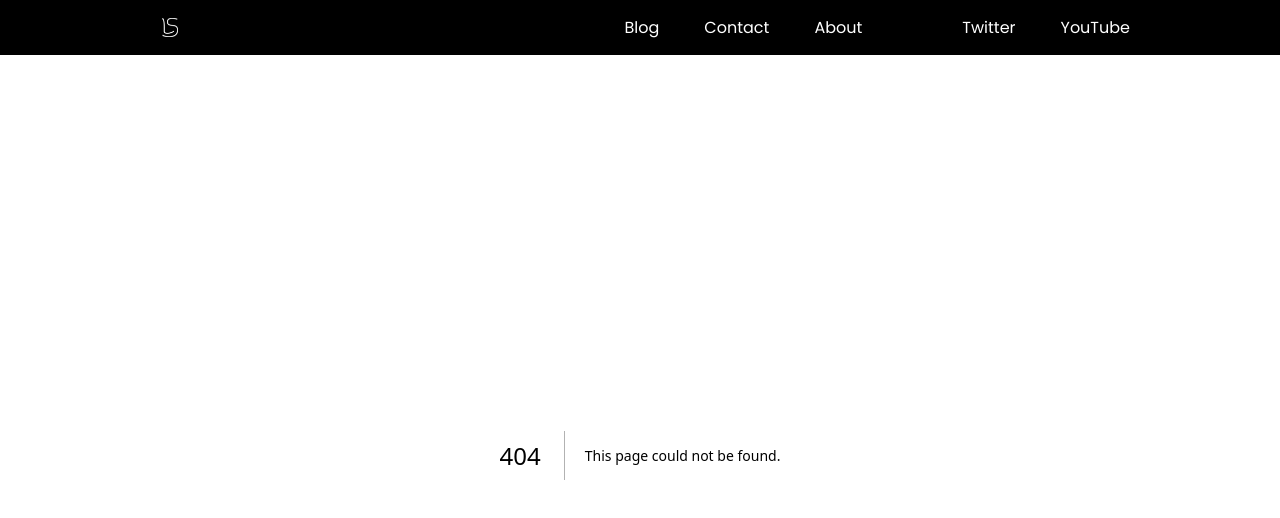
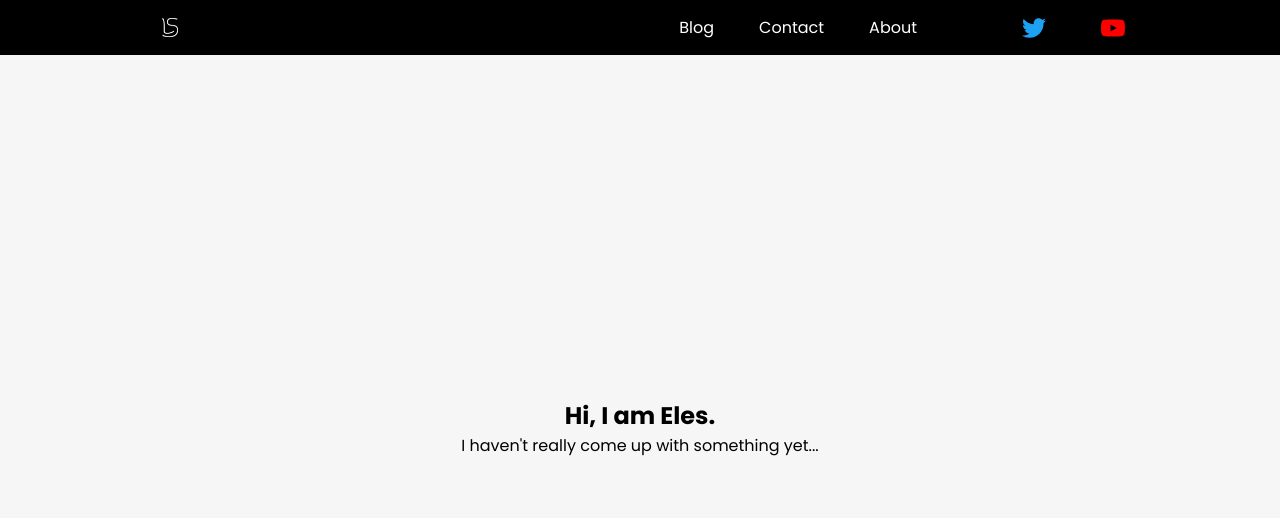
Before and after one commit to eleswastaken/blog.eleswastaken.com, a Next.js app: page /about in a window 1280 px wide. Before the commit this address had no page. Shown: the top 518 px of the page. Built offline with nearby package versions, Linux system fonts and the light colour scheme.

Commit message:
Add about and contact pages; fix header icons

```diff
--- a/components/_header.js
+++ b/components/_header.js
@@ -29,8 +29,20 @@ export default function Header() {
                     </nav>
                     <nav className="social-media">
                         <ul>
-                            <li><a target="_blank" href="https://twitter.com/elesismailov">Twitter</a></li>
-                            <li><a target="_blank" href="https://www.youtube.com/@elesismailov/">YouTube</a></li>
+                            <li>
+                              <a target="_blank" href="https://twitter.com/elesismailov">
+                                <svg width="27" height="22" viewBox="0 0 27 22" fill="none" xmlns="http://www.w3.org/2000/svg" alt='my twitter'>
+                                <path d="M24.2247 5.48279C24.2418 5.72341 24.2418 5.96407 24.2418 6.20469C24.2418 13.5437 18.6739 22 8.49749 22C5.36232 22 2.44989 21.089 0 19.5078C0.445449 19.5594 0.873707 19.5766 1.33629 19.5766C3.92319 19.5766 6.30458 18.7 8.20624 17.2047C5.77349 17.1531 3.73477 15.5547 3.03234 13.3547C3.37501 13.4062 3.71763 13.4406 4.07744 13.4406C4.57425 13.4406 5.07112 13.3718 5.53365 13.2516C2.99812 12.7359 1.0964 10.5016 1.0964 7.80312V7.73439C1.83305 8.14689 2.68973 8.4047 3.59766 8.43904C2.10717 7.44214 1.13068 5.7406 1.13068 3.81559C1.13068 2.78436 1.40474 1.83904 1.88447 1.01404C4.60848 4.38278 8.70305 6.58275 13.2944 6.82341C13.2087 6.41091 13.1573 5.98127 13.1573 5.55157C13.1573 2.49216 15.6244 0 18.691 0C20.2843 0 21.7233 0.670311 22.7341 1.75312C23.9847 1.51251 25.184 1.04843 26.2462 0.412503C25.835 1.70159 24.9613 2.78441 23.8135 3.47186C24.9271 3.35161 26.0064 3.04216 27 2.61252C26.2463 3.71247 25.304 4.69212 24.2247 5.48279Z" fill="#1DA1F2"/>
+                                </svg>
+                              </a>
+                            </li>
+                            <li>
+                              <a target="_blank" href="https://www.youtube.com/@elesismailov/">
+                                <svg width="28" height="20" viewBox="0 0 548 384" fill="none" xmlns="http://www.w3.org/2000/svg">
+                                <path d="M535.655 60.083C529.374 36.433 510.868 17.807 487.371 11.486C444.781 0 274 0 274 0C274 0 103.22 0 60.6291 11.486C37.1321 17.808 18.6261 36.433 12.3451 60.083C0.933105 102.95 0.933105 192.388 0.933105 192.388C0.933105 192.388 0.933105 281.826 12.3451 324.693C18.6261 348.343 37.1321 366.193 60.6291 372.514C103.22 384 274 384 274 384C274 384 444.78 384 487.371 372.514C510.868 366.193 529.374 348.343 535.655 324.693C547.067 281.826 547.067 192.388 547.067 192.388C547.067 192.388 547.067 102.95 535.655 60.083ZM218.145 273.591V111.185L360.884 192.39L218.145 273.591Z" fill="red"/>
+                                </svg>
+                              </a>
+                            </li>
                         </ul>
                     </nav>
                 </div>
--- a/pages/_app.js
+++ b/pages/_app.js
@@ -7,7 +7,7 @@ function MyApp({ Component, pageProps }) {
   return (
     <>
       <Head>
-        <meta name="viewport" content="width=device-width, initial-scale=1" />
+        <meta name="viewport" content="height=device-height, width=device-width, initial-scale=1" />
       </Head>
       <Component {...pageProps} />
     </>
--- /dev/null
+++ b/pages/about.js
@@ -0,0 +1,17 @@
+import Head from 'next/head';
+
+export default function AboutPage() {
+
+  return(<>
+      <Head>
+        <title>About Me</title>
+      </Head>
+      <section className='about'>
+        <div className='wrapper'>
+          <h1>Hi, I am Eles.</h1>
+          <p>I haven't really come up with something yet...</p>
+        </div>
+      </section>
+  </>)
+
+}
--- a/pages/blog/posts/[slug].js
+++ b/pages/blog/posts/[slug].js
@@ -1,3 +1,5 @@
+import Head from 'next/head';
+
 import dbConnect from '@/utils/mongoConfig';
 import markdownIt from 'markdown-it';
 import PostModel from '@/models/Post';
@@ -7,6 +9,9 @@ export default function Post({ p }) {
   const formatted = date.toLocaleDateString('en-US', {year: "numeric", month: "long", day:"numeric"})
   return (
       <>
+        <Head>
+          <title>{ p.title }</title>
+        </Head>
         <article className='blog-post'>
           <time dateTime={date}>{ formatted }</time>
           <div className="meta-data">
--- /dev/null
+++ b/styles/About.module.scss
@@ -0,0 +1,16 @@
+
+
+section.about {
+
+
+  .wrapper {
+    height: 100%;
+    min-height: calc(100vh - 55px);
+    width: 100%;
+
+    display: flex;
+    flex-direction: column;
+    align-items: center;
+    justify-content: center;
+  }
+}
--- /dev/null
+++ b/styles/Contact.module.scss
@@ -0,0 +1,52 @@
+
+section.contact {
+
+
+  .wrapper {
+    height: 100%;
+    min-height: calc(100vh - 55px);
+    width: 100%;
+
+    display: flex;
+    flex-direction: column;
+    align-items: center;
+    justify-content: center;
+
+    h1 {
+      font-size: 2rem;
+    }
+
+    > p {
+      margin-bottom: 10px;
+    }
+
+    .links {
+      list-style: none;
+
+      li {
+        margin-bottom: 10px;
+      }
+      li > a.link {
+        display: flex;
+          align-items: center;
+
+        .icon {
+          display: flex;
+          align-items: center;
+          justify-content: center;
+
+          height: 100%;
+          width: 27px;
+
+          margin-right: 10px;
+
+          img, svg {
+            width: 100%;
+            height: 100%;
+          }
+        }
+
+      }
+    }
+  }
+}
--- a/styles/Header.module.scss
+++ b/styles/Header.module.scss
@@ -60,7 +60,25 @@ header {
 
             .nav-links {
                 margin-right: 100px;
+                display: flex;
+                align-items: center;
+                justify-content: center;
             }
+
+            .social-media ul {
+              li > a {
+                display: flex;
+                align-items: center;
+                justify-content: center;
+                padding: 5px;
+                width: 34px;
+
+                img, svg {
+                  width: 100%;
+                }
+              }
+            }
+
             ul {
                 display: flex;
                 list-style: none;
--- a/styles/globals.scss
+++ b/styles/globals.scss
@@ -1,5 +1,7 @@
 
 @import './Header.module.scss';
+@import './About.module.scss';
+@import './Contact.module.scss';
 @import './index.module.scss';
 @import './PostsList.module.scss';
 @import './Post.module.scss';
```
Also changed, not shown: pages/blog/index.js (+8 -2 lines), pages/contact.js (added, +29 -0 lines), pages/index.js (+12 -8 lines).
